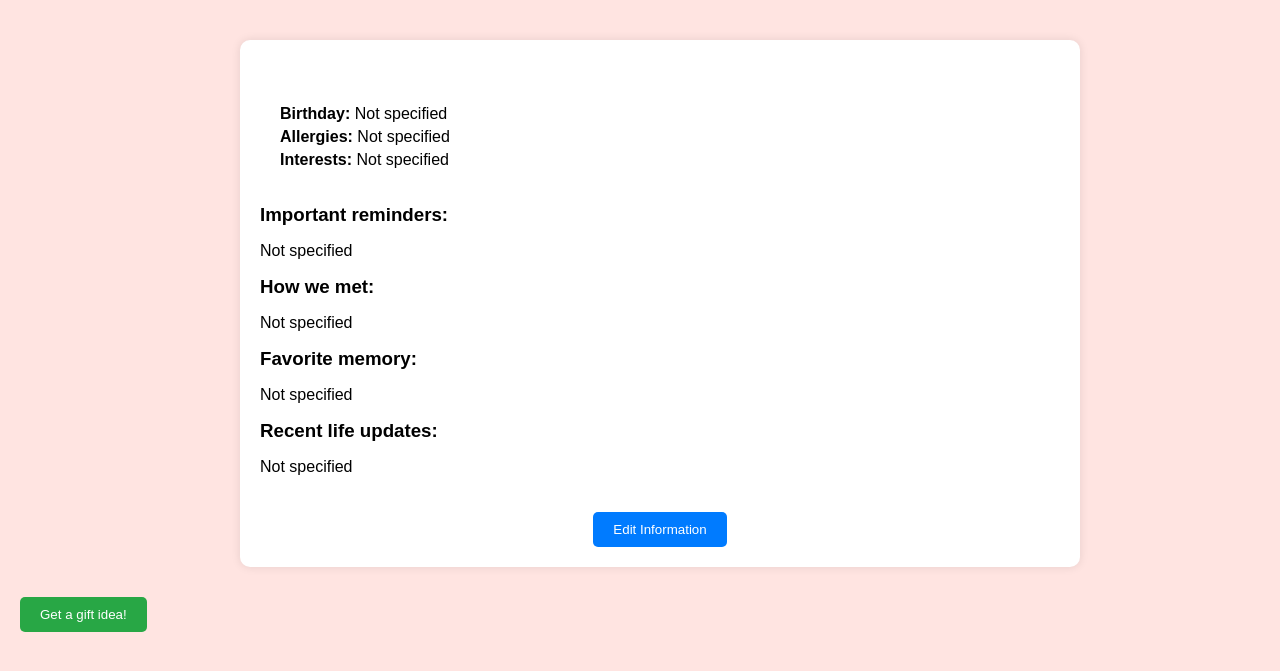
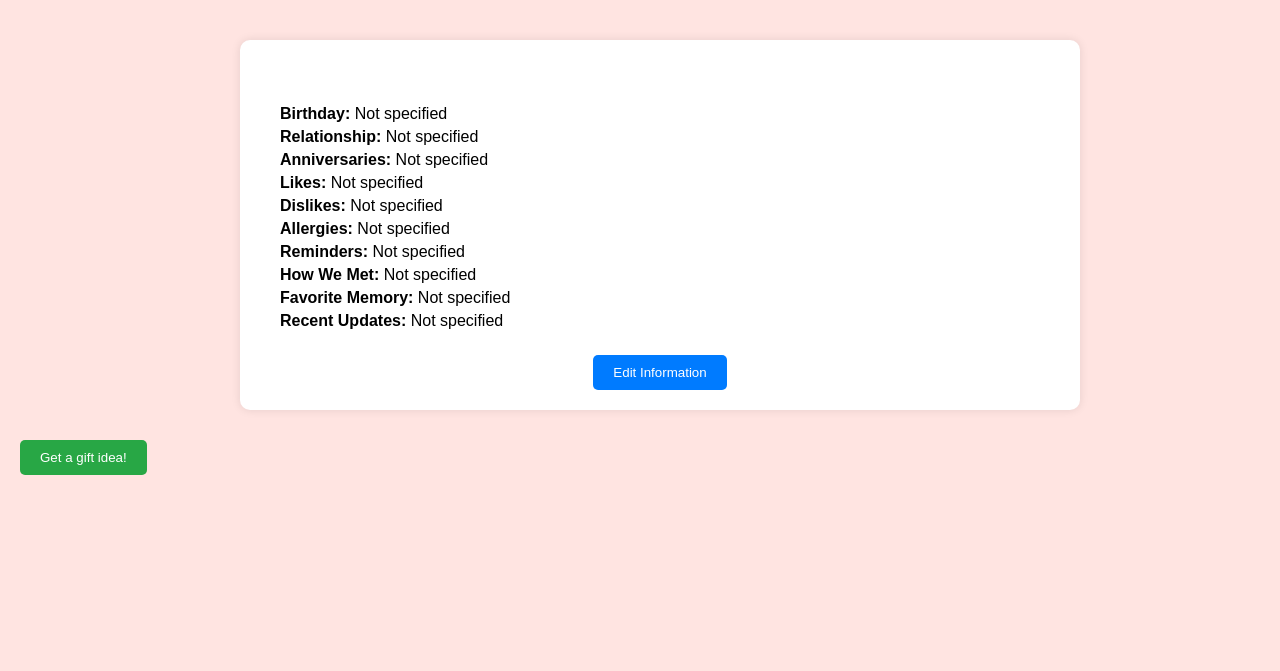
Before and after one commit to 04mHuang/Character-Sheets, a Flask app: template frontend/templates/person.html in a window 1280 px wide. Shown: the part 49-720 px from the top of the page. Run offline with Flask 3, Linux system fonts and the light colour scheme; the template is opened without the code that fills it, so the values that code supplies are empty.

Commit message:
added more fields to person

```diff
--- a/backend/main.py
+++ b/backend/main.py
@@ -55,13 +55,15 @@ class Person(db.Model):
     user_id = db.Column(db.Integer, db.ForeignKey('Users.user_id'), nullable=False)
     name = db.Column(db.String(100), nullable=False)
     birthday = db.Column(db.Date, nullable=True)
+    relationship = db.Column(db.String(100), nullable=True)  # New field for relationship
+    anniversaries = db.Column(db.Date, nullable=True)  # New field for anniversaries
+    likes = db.Column(db.Text, nullable=True)  # Renamed field from interests to likes
+    dislikes = db.Column(db.Text, nullable=True)  # New field for dislikes
     allergies = db.Column(db.Text, nullable=True)
-    interests = db.Column(db.Text, nullable=True)
-    reminders = db.Column(db.Text, nullable=True)  # New field for important reminders
-    how_we_met = db.Column(db.Text, nullable=True)  # New field for how we met
-    favorite_memory = db.Column(db.Text, nullable=True)  # New field for favorite memory
-    recent_updates = db.Column(db.Text, nullable=True)  # New field for recent life updates
-
+    reminders = db.Column(db.Text, nullable=True)
+    how_we_met = db.Column(db.Text, nullable=True)
+    favorite_memory = db.Column(db.Text, nullable=True)
+    recent_updates = db.Column(db.Text, nullable=True)
 
     # Many-to-many relationship between People and Group
     groups = db.relationship('Group', secondary='GroupMembers', backref=db.backref('people', lazy='dynamic'))
@@ -181,8 +183,11 @@ def edit_person(person_id):
 
     if request.method == 'POST':
         person.birthday = datetime.datetime.strptime(request.form['birthday'], '%Y-%m-%d').date() if request.form['birthday'] else None
+        person.relationship = request.form['relationship'] if request.form['relationship'] else None
+        person.anniversaries = datetime.datetime.strptime(request.form['anniversaries'], '%Y-%m-%d').date() if request.form['anniversaries'] else None
+        person.likes = request.form['likes'] if request.form['likes'] else None
+        person.dislikes = request.form['dislikes'] if request.form['dislikes'] else None
         person.allergies = request.form['allergies'] if request.form['allergies'] else None
-        person.interests = request.form['interests'] if request.form['interests'] else None
         person.reminders = request.form['reminders'] if request.form['reminders'] else None
         person.how_we_met = request.form['how_we_met'] if request.form['how_we_met'] else None
         person.favorite_memory = request.form['favorite_memory'] if request.form['favorite_memory'] else None
@@ -203,8 +208,6 @@ def edit_person(person_id):
         return redirect(url_for('view_person', person_id=person_id))
 
     return render_template('edit_person.html', person=person)
-
-
 
 # use /users to see the tables, just to make sure the sql works with the flask
 @app.route('/users')
--- a/frontend/templates/person.html
+++ b/frontend/templates/person.html
@@ -6,19 +6,16 @@
     <div class="person-details">
         <div class="person-info">
             <p><strong>Birthday:</strong> {{ person.birthday if person.birthday else 'Not specified' }}</p>
+            <p><strong>Relationship:</strong> {{ person.relationship if person.relationship else 'Not specified' }}</p>
+            <p><strong>Anniversaries:</strong> {{ person.anniversaries if person.anniversaries else 'Not specified' }}</p>
+            <p><strong>Likes:</strong> {{ person.likes if person.likes else 'Not specified' }}</p>
+            <p><strong>Dislikes:</strong> {{ person.dislikes if person.dislikes else 'Not specified' }}</p>
             <p><strong>Allergies:</strong> {{ person.allergies if person.allergies else 'Not specified' }}</p>
-            <p><strong>Interests:</strong> {{ person.interests if person.interests else 'Not specified' }}</p>
+            <p><strong>Reminders:</strong> {{ person.reminders if person.reminders else 'Not specified' }}</p>
+            <p><strong>How We Met:</strong> {{ person.how_we_met if person.how_we_met else 'Not specified' }}</p>
+            <p><strong>Favorite Memory:</strong> {{ person.favorite_memory if person.favorite_memory else 'Not specified' }}</p>
+            <p><strong>Recent Updates:</strong> {{ person.recent_updates if person.recent_updates else 'Not specified' }}</p>
         </div>
-    </div>
-    <div class="person-notes">
-        <h3>Important reminders:</h3>
-        <p>{{ person.reminders if person.reminders else 'Not specified' }}</p>
-        <h3>How we met:</h3>
-        <p>{{ person.how_we_met if person.how_we_met else 'Not specified' }}</p>
-        <h3>Favorite memory:</h3>
-        <p>{{ person.favorite_memory if person.favorite_memory else 'Not specified' }}</p>
-        <h3>Recent life updates:</h3>
-        <p>{{ person.recent_updates if person.recent_updates else 'Not specified' }}</p>
     </div>
     <button onclick="window.location.href='{{ url_for('edit_person', person_id=person.person_id) }}'">Edit Information</button>
 </div>
```
Also changed, not shown: backend/migrations/versions/c95c87a6e8cb_initial_migration_with_updated_person_.py (+13 -17 lines), frontend/templates/edit_person.html (+12 -3 lines), 1 other file.
